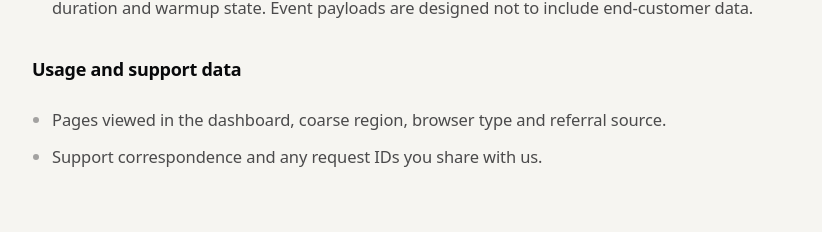
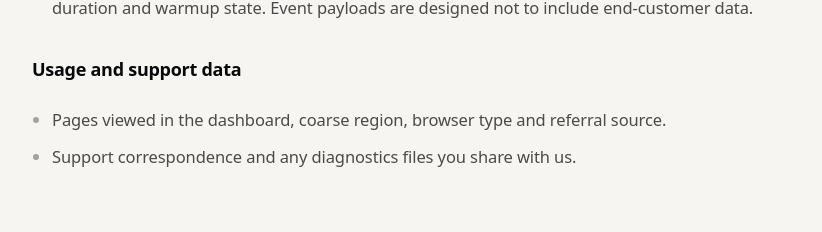
Before and after one commit to rynald0cst0ltziam/Silo, a Next.js app: page /privacy in a window 1280 px wide. Shown: the part 1315-1547 px from the top of the page, without its empty margins (302-1124 px from the left). Built offline with nearby package versions, Linux system fonts and the light colour scheme; no server answers.

Commit message:
docs: privacy policy mentions diagnostics files
Co-Authored-By: Claude Opus 5.5 <noreply@anthropic.com>

```diff
--- a/app/privacy/page.tsx
+++ b/app/privacy/page.tsx
@@ -57,7 +57,7 @@ export default function PrivacyPage() {
       <h3>Usage and support data</h3>
       <ul>
         <li>Pages viewed in the dashboard, coarse region, browser type and referral source.</li>
-        <li>Support correspondence and any request IDs you share with us.</li>
+        <li>Support correspondence and any diagnostics files you share with us.</li>
       </ul>
 
       <h2>3. What we do not collect</h2>
```
